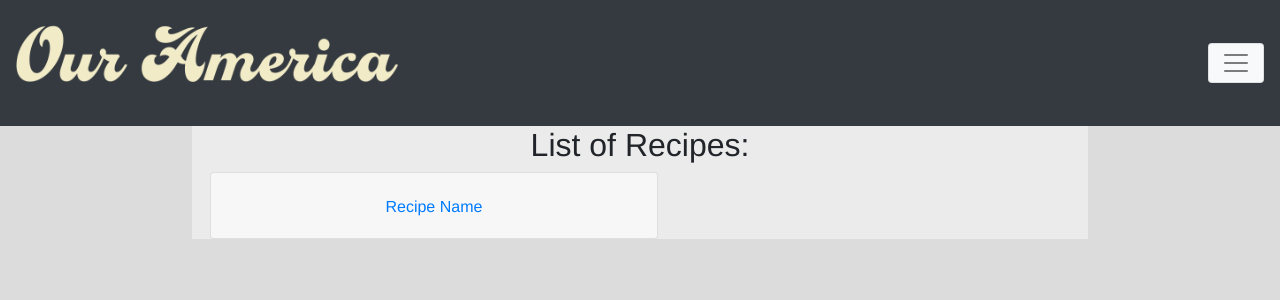
After one commit to dorianbizgan/foodtogo, a Flask app: template templates/recipe.html in a window 1280 px wide. The commit adds this page. Shown: the top 300 px of the page. Run offline with Flask 2, Linux system fonts and the light colour scheme; the template is opened without the code that fills it, so the values that code supplies are empty; some libraries are stand-ins or nearby versions.

Commit message:
recipe list page template w/o logic

```diff
--- /dev/null
+++ b/static/recipe.css
@@ -0,0 +1,24 @@
+html,body{
+	background-color: rgb(220,220,220);
+	font-family: 'Helvetica', cursive;
+
+}
+li{
+	font-size: 25px;
+}
+li > a{
+	color: white;
+}
+.navbar-collapse{
+	background-color: rgb(220,220,220);
+}
+.content{
+	margin: 0px auto;
+	background-color: rgb(235, 235, 235);
+	max-width: 70%;
+	height: auto;
+}
+.con-food-item{
+	width: 50%;
+	margin-left: 2%;
+}
--- a/templates/aboutUs.html
+++ b/templates/aboutUs.html
@@ -38,7 +38,7 @@
   <div class="carousel-inner">
     <div class="carousel-item active">
       <img class="d-block w-100 caroPic" src="../static/photos/back2.jpg" alt="First slide">
-      <p class="h3 text-center text-body">Name1</p>
+      <p class="h3 text-center ">Name1</p>
       <div class="justify-content-center">
       		<p class="h5 text-center">Major: major</p>
       		<p class="h5 text-center">Class: [fresh,soph, jun, sen]</p>
@@ -91,7 +91,7 @@
     </div>
     	<div class="carousel-item">
       <img class="d-block w-100 caroPic" src="../static/photos/back2.jpg" alt="Third slide">
-      <p class="h3 text-center">Name3</p>
+      <p class="h3 text-center">Name5</p>
       <div class="justify-content-center">
       		<p class="h5 text-center">Major: major</p>
       		<p class="h5 text-center">Class: [fresh,soph, jun, sen]</p>
@@ -103,7 +103,7 @@
       </div>
     </div>
   </div>
-  <a class="carousel-control-prev" href="profiles" role="button" data-slide="prev">
+  <a class="carousel-control-prev" href="#profiles" role="button" data-slide="prev">
     <span class="carousel-control-prev-icon" aria-hidden="true"></span>
     <span class="sr-only">Previous</span>
   </a>
--- /dev/null
+++ b/templates/recipe.html
@@ -0,0 +1,66 @@
+<!DOCTYPE html>
+<html>
+<head>
+	<title></title>
+	<link href="https://stackpath.bootstrapcdn.com/bootstrap/4.4.1/css/bootstrap.min.css" rel="stylesheet" integrity="sha384-Vkoo8x4CGsO3+Hhxv8T/Q5PaXtkKtu6ug5TOeNV6gBiFeWPGFN9MuhOf23Q9Ifjh" crossorigin="anonymous">
+	 <link rel="stylesheet" type="text/css" href="../static/recipe.css">
+	 <meta name="viewport" content="width=device-width, initial-scale=1.0">
+	  <meta charset="utf-8">
+</head>
+<body>
+<div  class="">
+	<nav id="navbar-example2" class=" make-sticky navbar navbar-light bg-dark ">
+  		<a class="navbar-brand" href="#"> <img  style="display: inline;"width=auto height="100" src="../static/photos/image.png"></a>
+  		<button class="navbar-toggler bg-light" type="button" data-toggle="collapse" data-target="#navbarSupportedContent" aria-controls="navbarSupportedContent" aria-expanded="false" aria-label="Toggle navigation">
+    <span class="navbar-toggler-icon bg-light"></span>
+  </button>
+  <div class="collapse navbar-collapse " id="navbarSupportedContent">
+  	<ul class="navbar-nav mr-auto">
+  	 <li class="nav-item dropdown">
+       <a class="nav-link text-center" data-toggle="dropdown" href="#" role="button" aria-haspopup="true" aria-expanded="false">About Us</a>
+       </li>
+      <li class="nav-item">
+       <a class="nav-link text-center" href="#fat">Population</a>
+     </li>
+
+    </ul>
+   </div>
+  </nav>
+ </div>
+<div class="content">
+
+	<p class="h2 text-center justify-content-center">List of Recipes:</p>
+	<div class="">
+    <div class="accordion justify-content-center" id="accordionExample">
+
+
+        <div class="card con-food-item">
+            <div class="card-header" id="headingOne">
+                <h2 class="mb-0 text-center">
+                    <button type="button" class="btn btn-link text-center" data-toggle="collapse" data-target="#collapseOne">Recipe Name</button>
+                </h2>
+            </div>
+            <div id="collapseOne" class="collapse" aria-labelledby="headingOne" data-parent="#accordionExample">
+            	<img class="card-img-top" src="../static/photos/foodTemp.jpg">
+                <div class="card-body">
+                    <p class="text-center">
+                    	<ul>
+
+                    		<li>ingredient items</li>
+
+                    	</ul>
+                    </p>
+                    <p class="h6 ">click <a href="">here</a> for recipe.</p>
+                </div>
+            </div>
+        </div>
+
+
+    </div>
+</div>
+	<script src="https://code.jquery.com/jquery-3.4.1.slim.min.js" integrity="sha384-J6qa4849blE2+poT4WnyKhv5vZF5SrPo0iEjwBvKU7imGFAV0wwj1yYfoRSJoZ+n" crossorigin="anonymous"></script>
+	<script src="https://stackpath.bootstrapcdn.com/bootstrap/4.4.1/js/bootstrap.min.js" integrity="sha384-wfSDF2E50Y2D1uUdj0O3uMBJnjuUD4Ih7YwaYd1iqfktj0Uod8GCExl3Og8ifwB6" crossorigin="anonymous"></script>
+	<script src="https://cdn.jsdelivr.net/npm/popper.js@1.16.0/dist/umd/popper.min.js" integrity="sha384-Q6E9RHvbIyZFJoft+2mJbHaEWldlvI9IOYy5n3zV9zzTtmI3UksdQRVvoxMfooAo" crossorigin="anonymous"></script>
+
+</body>
+</html>
```
Also changed, not shown: static/aboutUs.css (+9 -1 lines), static/photos/foodTemp.jpg (added).
